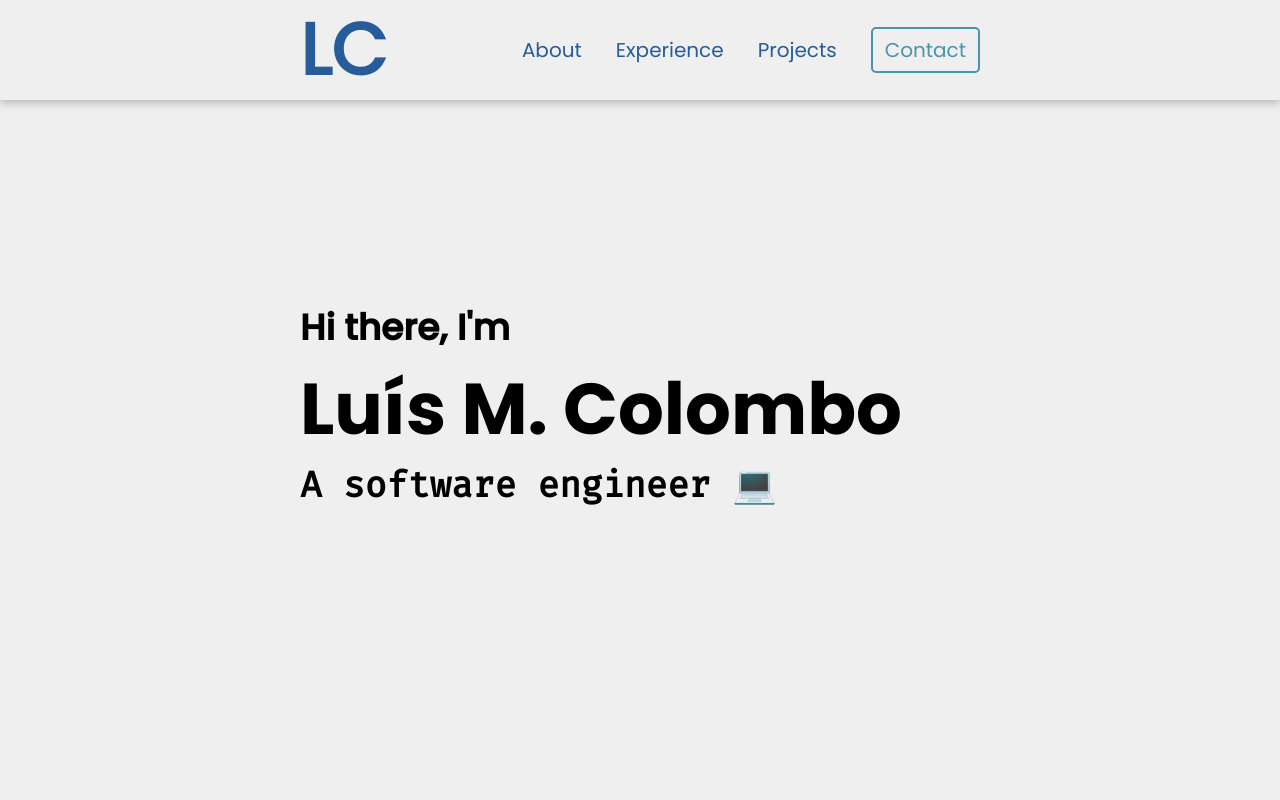
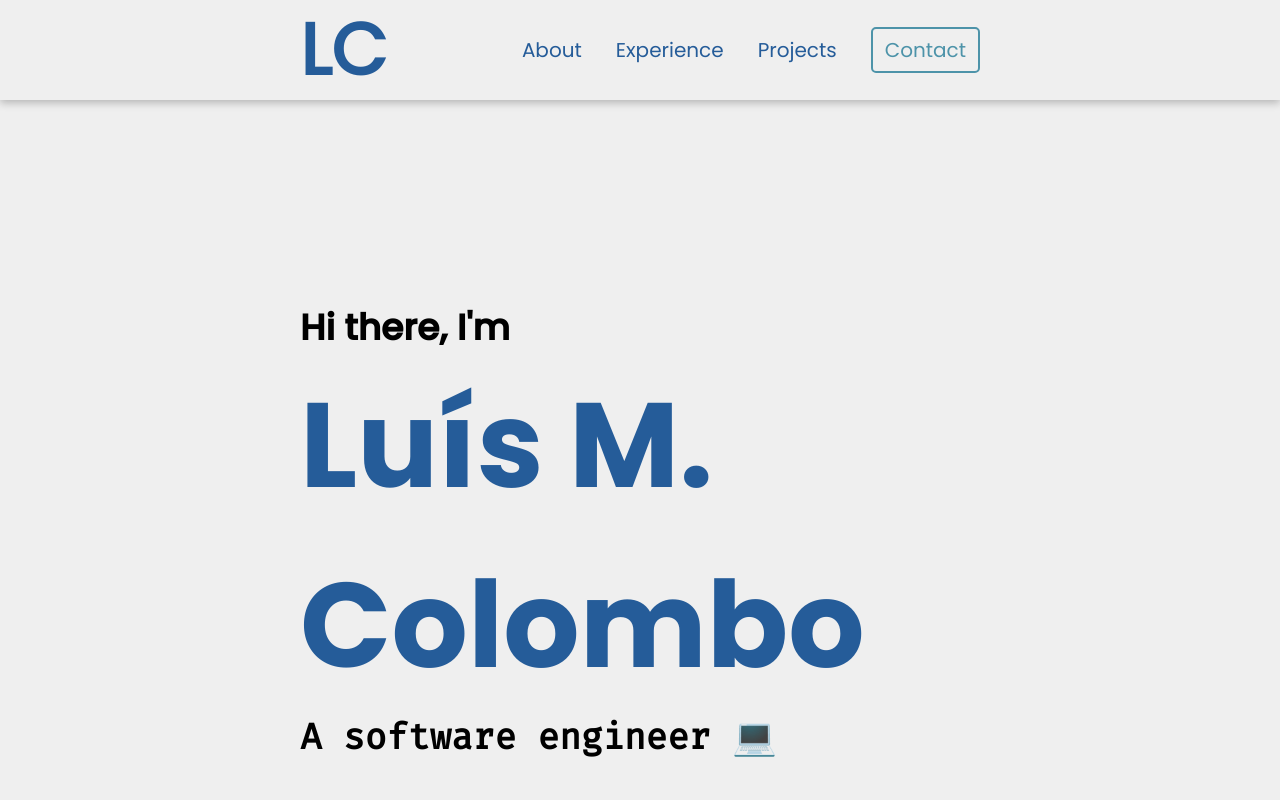
Before and after one commit to lmiguelcolombo/v2-react-portifolio, a React (Vite) app: page / in a window 1280 px wide. Shown: the top 800 px of the page. Built offline with nearby package versions, Linux system fonts and the light colour scheme; a web font is replaced by a local one.

Commit message:
style: fix some styles

```diff
--- a/src/components/Hello/Hello.scss
+++ b/src/components/Hello/Hello.scss
@@ -1,16 +1,23 @@
 .hello-container {
   width: 100%;
-  height: 100%;
+  height: 94vh;
   display: flex;
   flex-direction: column;
   margin-top: 300px;
   padding: 0 300px;
-  gap: 300px;
+
+  .presentation {
+    h1 {
+      @include responsive-font-size(120px, 58px, 45px);
+      color: $blue;
+    }
+  }
 
   .btn-filled-blue {
     align-self: center;
     width: 200px;
     height: 40px;
+    margin-top: 160px;
     font-size: 18px;
     background-color: $light-blue;
     border: 0;
```
